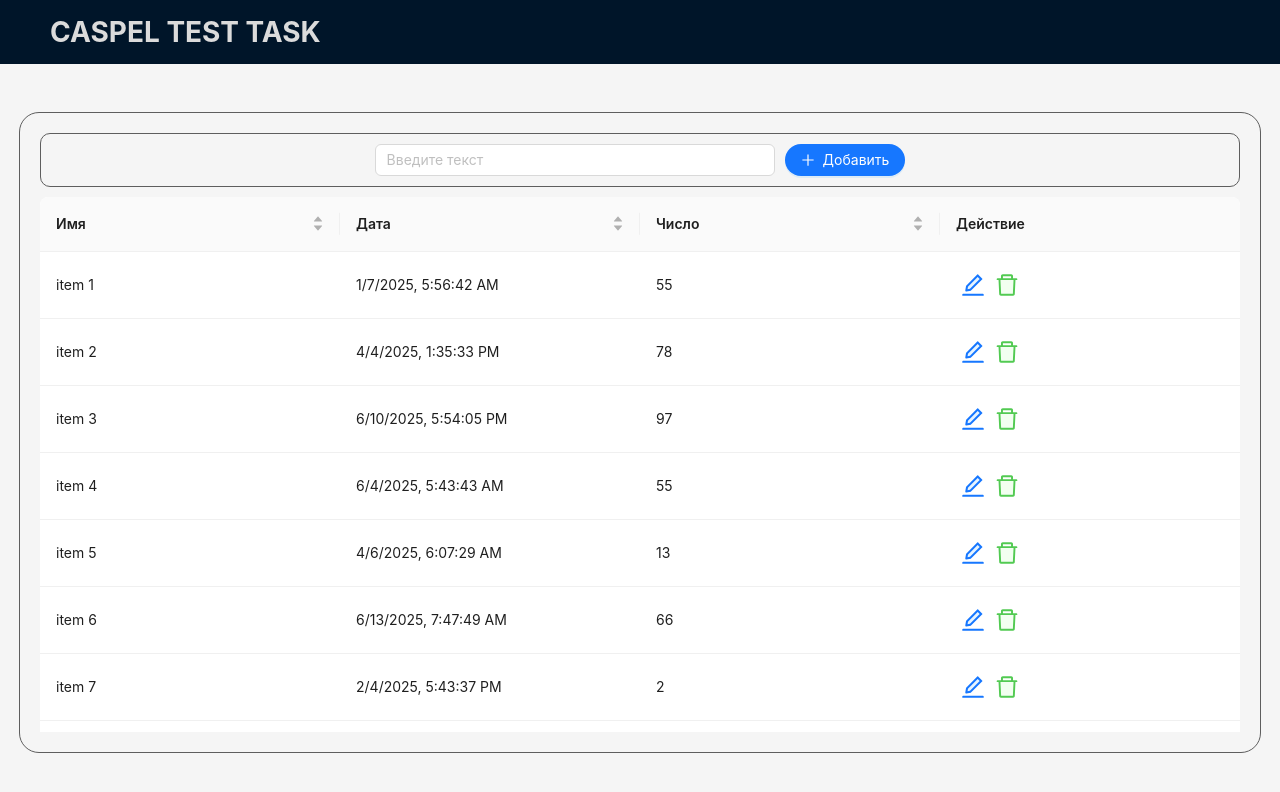
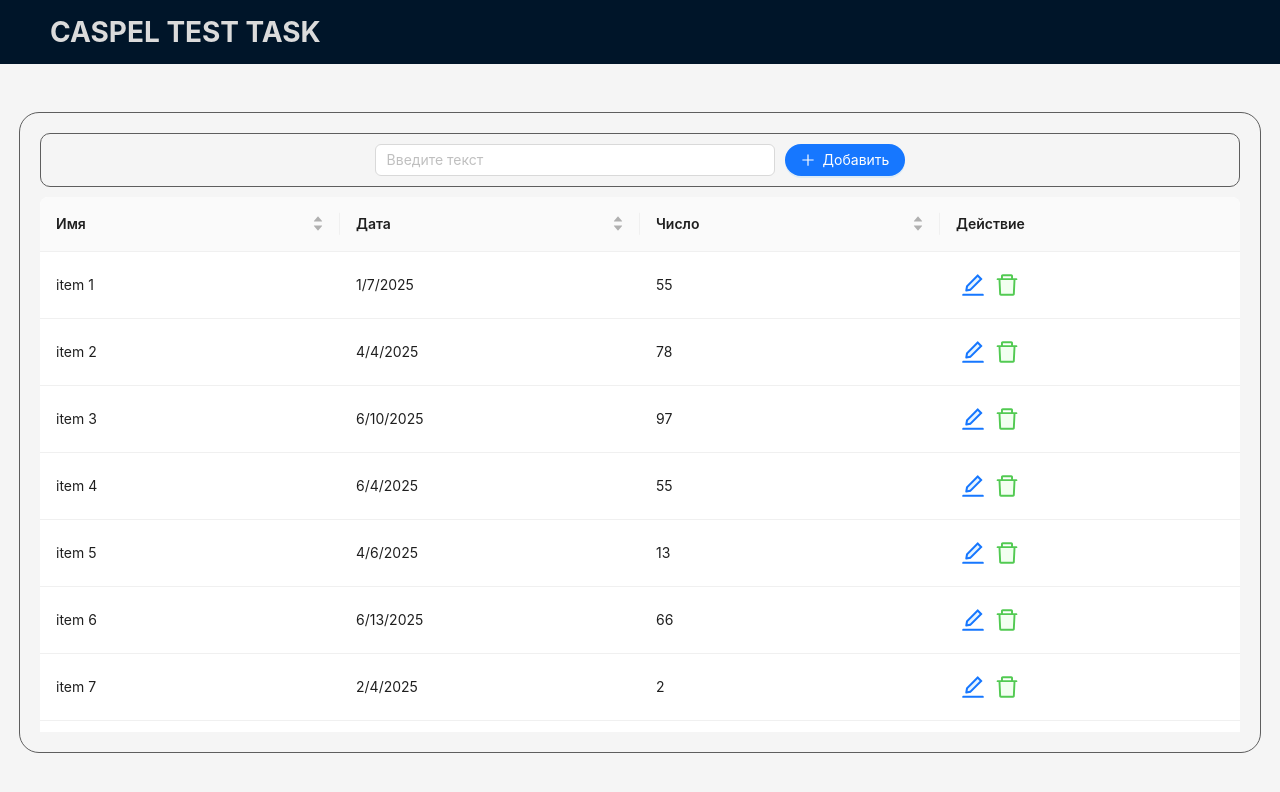
Before and after one commit to kirihn/CaspelTestTask, a React app: page / in a window 1280 px wide. Shown: the top 792 px of the page. Built offline with nearby package versions, Linux system fonts and the light colour scheme.

Commit message:
fix: fix visible date time

```diff
--- a/src/components/table/table.tsx
+++ b/src/components/table/table.tsx
@@ -29,7 +29,7 @@ export function Table() {
       title: 'Дата',
       dataIndex: 'date',
       key: 'date',
-      render: (date: Date) => date.toLocaleString(),
+      render: (date: Date) => date.toLocaleDateString(),
       sorter: (a, b) => new Date(a.date).getTime() - new Date(b.date).getTime(),
     },
     {
@@ -79,11 +79,6 @@ export function Table() {
           if (
             item.name.toLowerCase().includes(searchText.toLocaleLowerCase().trim()) ||
             item.value.toString().toLowerCase().includes(searchText.toLocaleLowerCase().trim()) ||
-            item.date
-              .toDateString()
-              .toLowerCase()
-              .includes(searchText.toLocaleLowerCase().trim()) ||
-            item.date.toISOString().toLowerCase().includes(searchText.toLocaleLowerCase().trim()) ||
             item.date
               .toLocaleDateString()
               .toLowerCase()
```
